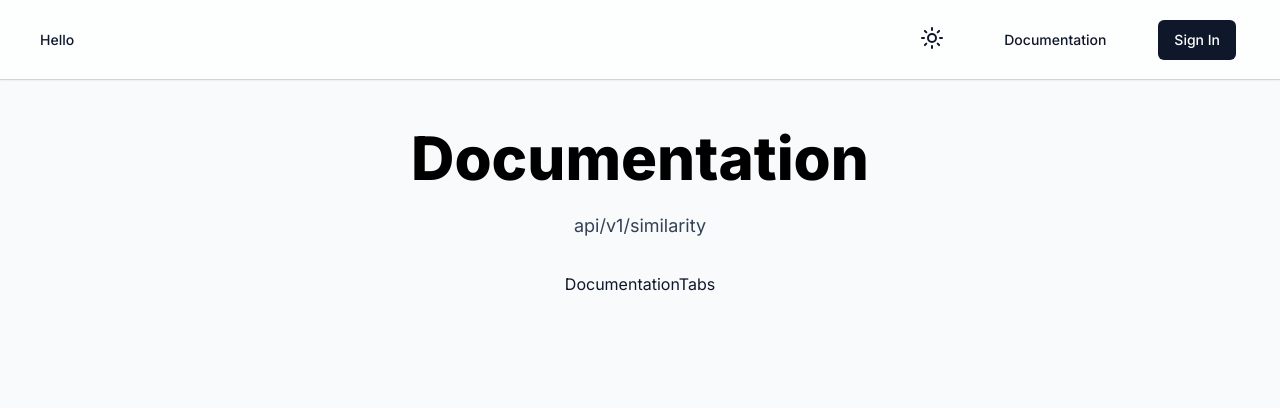
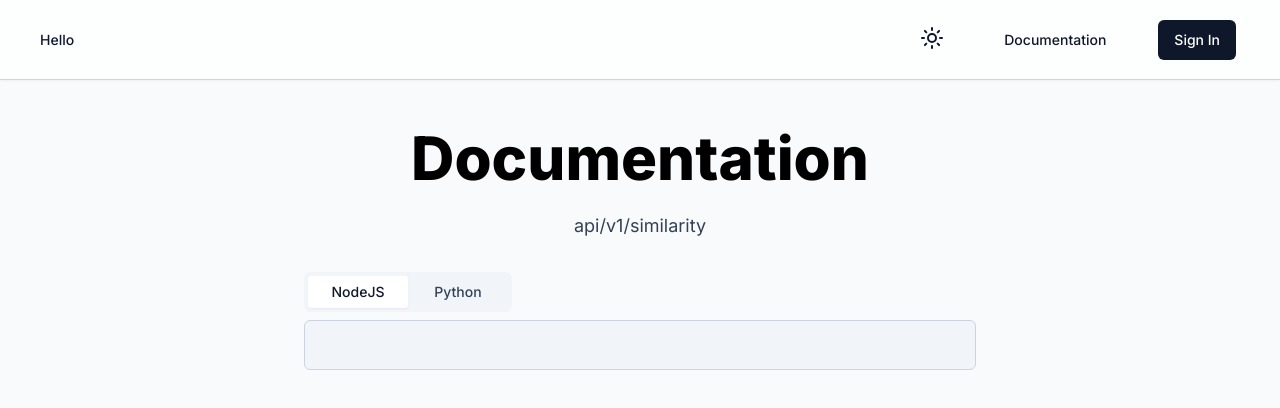
Before and after one commit to elGrogz/nextjs-api-tutorial, a Next.js app: page /documentation in a window 1280 px wide. Shown: the top 408 px of the page. Built offline with nearby package versions, Linux system fonts and the light colour scheme; no server answers.

Commit message:
starting tabs

```diff
--- a/app/components/DocumentationTabs.tsx
+++ b/app/components/DocumentationTabs.tsx
@@ -1,7 +1,18 @@
 import { FC } from "react";
+import { Tabs, TabsContent, TabsList, TabsTrigger } from "@/ui/Tabs";
+import SimpleBar from "simplebar-react";
 
 const DocumentationTabs: FC = () => {
-  return <div>DocumentationTabs</div>;
+  return (
+    <Tabs defaultValue="nodejs" className="max-w-2xl w-full">
+      <TabsList>
+        <TabsTrigger value="nodejs">NodeJS</TabsTrigger>
+        <TabsTrigger value="python">Python</TabsTrigger>
+      </TabsList>
+      <TabsContent value="nodejs">{/* <SimpleBar></SimpleBar> */}</TabsContent>
+      <TabsContent value="python"></TabsContent>
+    </Tabs>
+  );
 };
 
 export default DocumentationTabs;
--- /dev/null
+++ b/app/components/ui/Tabs.tsx
@@ -0,0 +1,55 @@
+"use client";
+
+import * as React from "react";
+import * as TabsPrimitive from "@radix-ui/react-tabs";
+
+import { cn } from "@/lib/utils";
+
+const Tabs = TabsPrimitive.Root;
+
+const TabsList = React.forwardRef<
+  React.ElementRef<typeof TabsPrimitive.List>,
+  React.ComponentPropsWithoutRef<typeof TabsPrimitive.List>
+>(({ className, ...props }, ref) => (
+  <TabsPrimitive.List
+    ref={ref}
+    className={cn(
+      "inline-flex items-center justify-center rounded-md bg-slate-100 p-1 dark:bg-slate-800",
+      className
+    )}
+    {...props}
+  />
+));
+TabsList.displayName = TabsPrimitive.List.displayName;
+
+const TabsTrigger = React.forwardRef<
+  React.ElementRef<typeof TabsPrimitive.Trigger>,
+  React.ComponentPropsWithoutRef<typeof TabsPrimitive.Trigger>
+>(({ className, ...props }, ref) => (
+  <TabsPrimitive.Trigger
+    className={cn(
+      "inline-flex min-w-[100px] items-center justify-center rounded-[0.185rem] px-3 py-1.5  text-sm font-medium text-slate-700 transition-all  disabled:pointer-events-none disabled:opacity-50 data-[state=active]:bg-white data-[state=active]:text-slate-900 data-[state=active]:shadow-sm dark:text-slate-200 dark:data-[state=active]:bg-slate-900 dark:data-[state=active]:text-slate-100",
+      className
+    )}
+    {...props}
+    ref={ref}
+  />
+));
+TabsTrigger.displayName = TabsPrimitive.Trigger.displayName;
+
+const TabsContent = React.forwardRef<
+  React.ElementRef<typeof TabsPrimitive.Content>,
+  React.ComponentPropsWithoutRef<typeof TabsPrimitive.Content>
+>(({ className, ...props }, ref) => (
+  <TabsPrimitive.Content
+    className={cn(
+      "mt-2 rounded-md border border-slate-300 bg-slate-100 p-6 dark:border-slate-700 dark:bg-slate-900",
+      className
+    )}
+    {...props}
+    ref={ref}
+  />
+));
+TabsContent.displayName = TabsPrimitive.Content.displayName;
+
+export { Tabs, TabsList, TabsTrigger, TabsContent };
```
